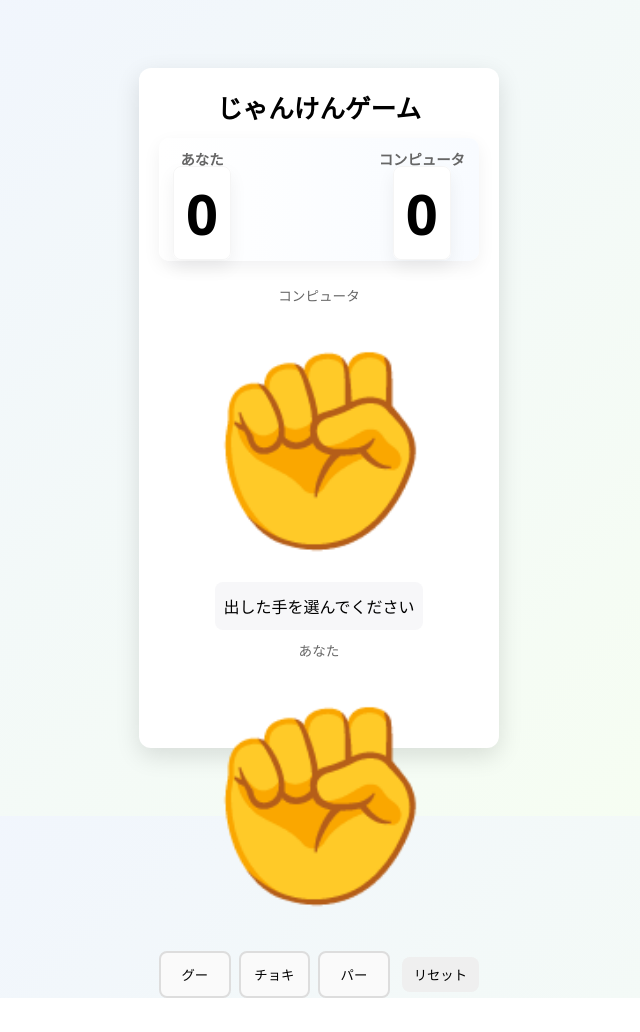
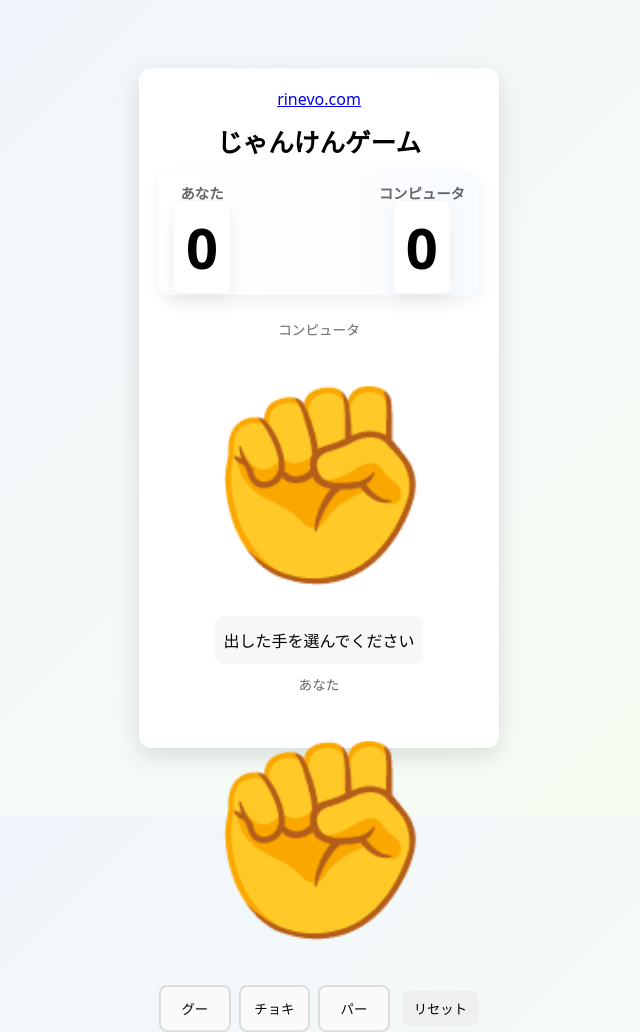
Before and after one commit to rinevo/JankenGame, a plain HTML site: page index.html in a window 1280 px wide. Shown: the whole page, without its empty margins (321-961 px from the left). Before the commit the page ends 998 px from the top, so only its background shows below. Drawn offline with Linux system fonts and the light colour scheme.

Commit message:
Add files via upload

```diff
--- a/index.html
+++ b/index.html
@@ -8,6 +8,7 @@
 </head>
 <body>
   <div class="container">
+    <p style="margin: 0 0 12px; text-align: center;"><a href="http://rinevo.com" target="_blank" rel="noopener noreferrer">rinevo.com</a></p>
     <h1>じゃんけんゲーム</h1>
     <div class="score">
       <div>
```
